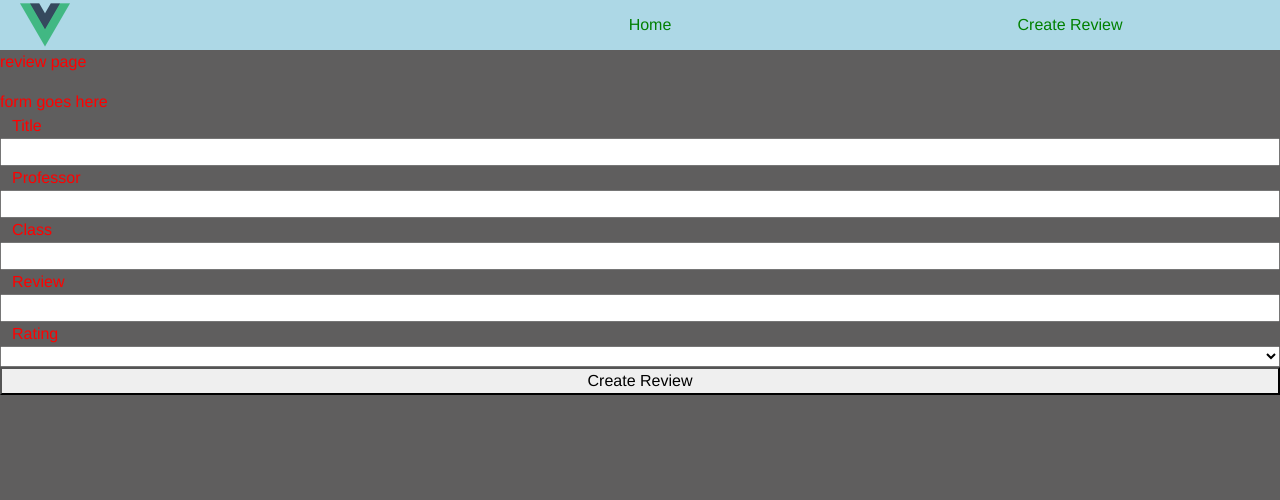
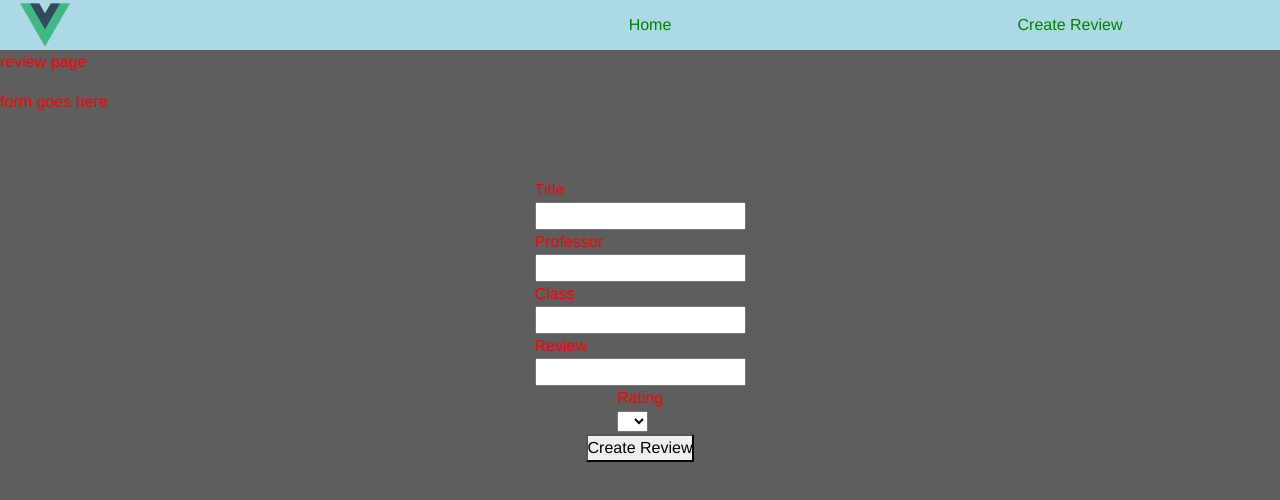
Before and after one commit to mezitta/Husky-Review, a Vue app in the folder huskyreview/: page /review in a window 1280 px wide. Shown: the top 500 px of the page. Built offline with nearby package versions, Linux system fonts and the light colour scheme; no server answers.

Commit message:
form alignment

```diff
--- a/huskyreview/src/views/NewReview.vue
+++ b/huskyreview/src/views/NewReview.vue
@@ -3,28 +3,46 @@
         <p>review page</p>
         <ReviewForm />
         <form action="">
-            <div class="container-fluid">
-                <div class="row">
+            <div class="container-fluid" id="formContent">
+                <div class="row justify-content-center">
+                    <div class="col-sm-5 d-flex justify-content-center">
+                        <div class="content">
                         <label for="">Title</label><br>
                         <input type="text" required v-model="title">
                         </div>
+                    </div>
+                </div>
 
-                <div class="row">
+                <div class="row justify-content-center">
+                    <div class="col-sm-5 d-flex justify-content-center">
+                        <div class="content">
                         <label for="">Professor</label><br>
                         <input type="text" required v-model="professor">
                         </div>
+                    </div>
+                </div>
 
-                <div class="row">
+                <div class="row justify-content-center">
+                    <div class="col-sm-5 d-flex justify-content-center">
+                        <div class="content">
                         <label for="">Class</label><br>
                         <input type="text" required v-model="className">
                         </div>
+                    </div>
+                </div>
 
-                <div class="row">
+                <div class="row justify-content-center">
+                    <div class="col-sm-5 d-flex justify-content-center">
+                        <div class="content">
                         <label for="">Review</label><br>
                         <input type="text" required v-model="review">
                         </div>
+                    </div>
+                </div>
 
-                <div class="row">
+                <div class="row justify-content-center">
+                    <div class="col-sm-5 d-flex justify-content-center">
+                        <div class="content">
                         <label for="">Rating</label><br>
                         <select required v-model="rating">
                             <option value="1">1</option>
@@ -34,9 +52,15 @@
                             <option value="5">5</option>
                         </select>
                         </div>
+                    </div>
+                </div>
 
-                <div class="row">
+                <div class="row justify-content-center">
+                    <div class="col-sm-5 d-flex justify-content-center">
+                        <div class="content">
                         <button>Create Review</button>
+                        </div>
+                    </div>
                 </div>
             </div>
         </form>
@@ -69,4 +93,14 @@ export default {
     .review{
         color: red;
     }
+
+    #formContent {
+        padding: 4em;
+    }
+
+    .formLine {
+        margin-top: 50px;
+    }
+
+
 </style>
```
Lines whose indentation alone changed are shown as unchanged.
